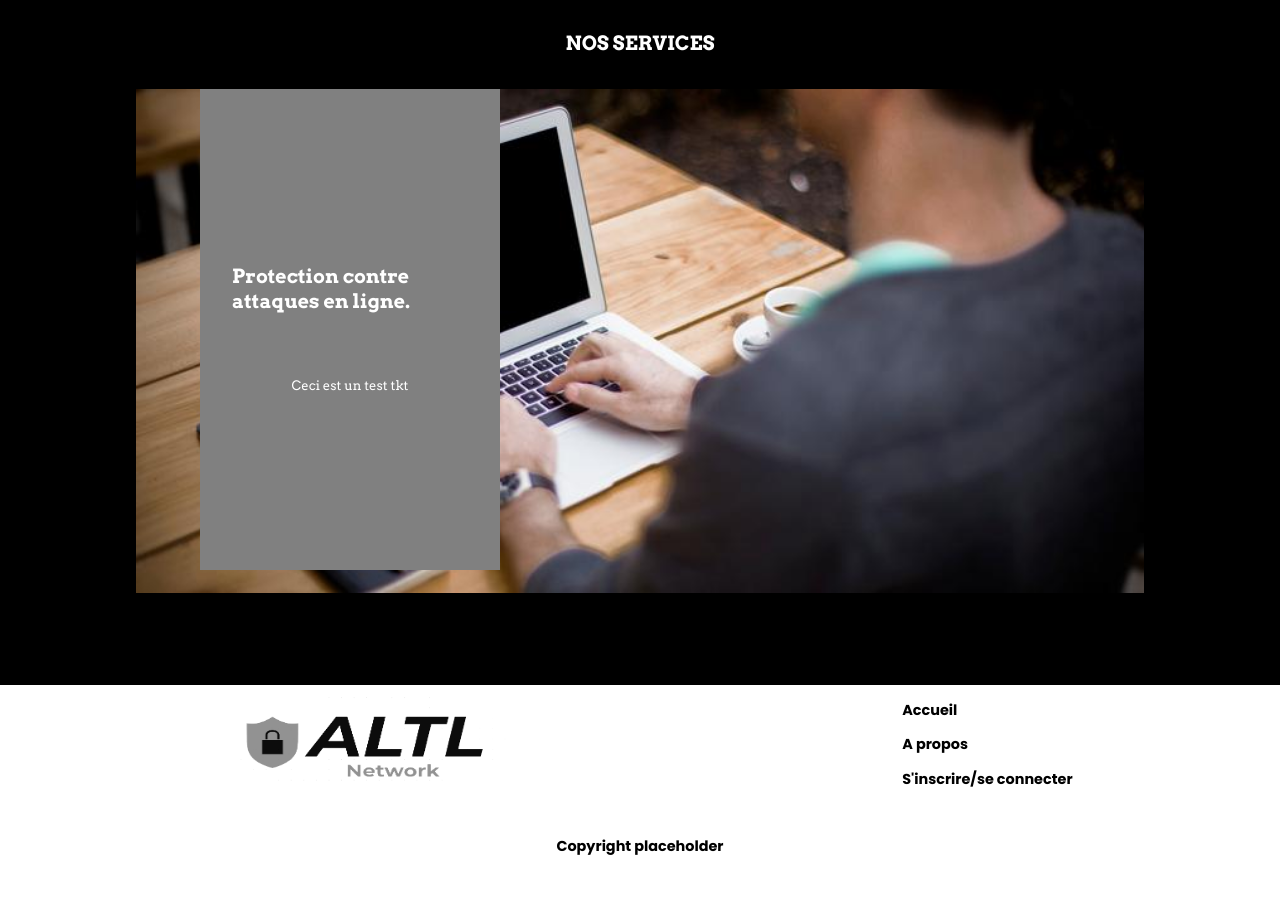
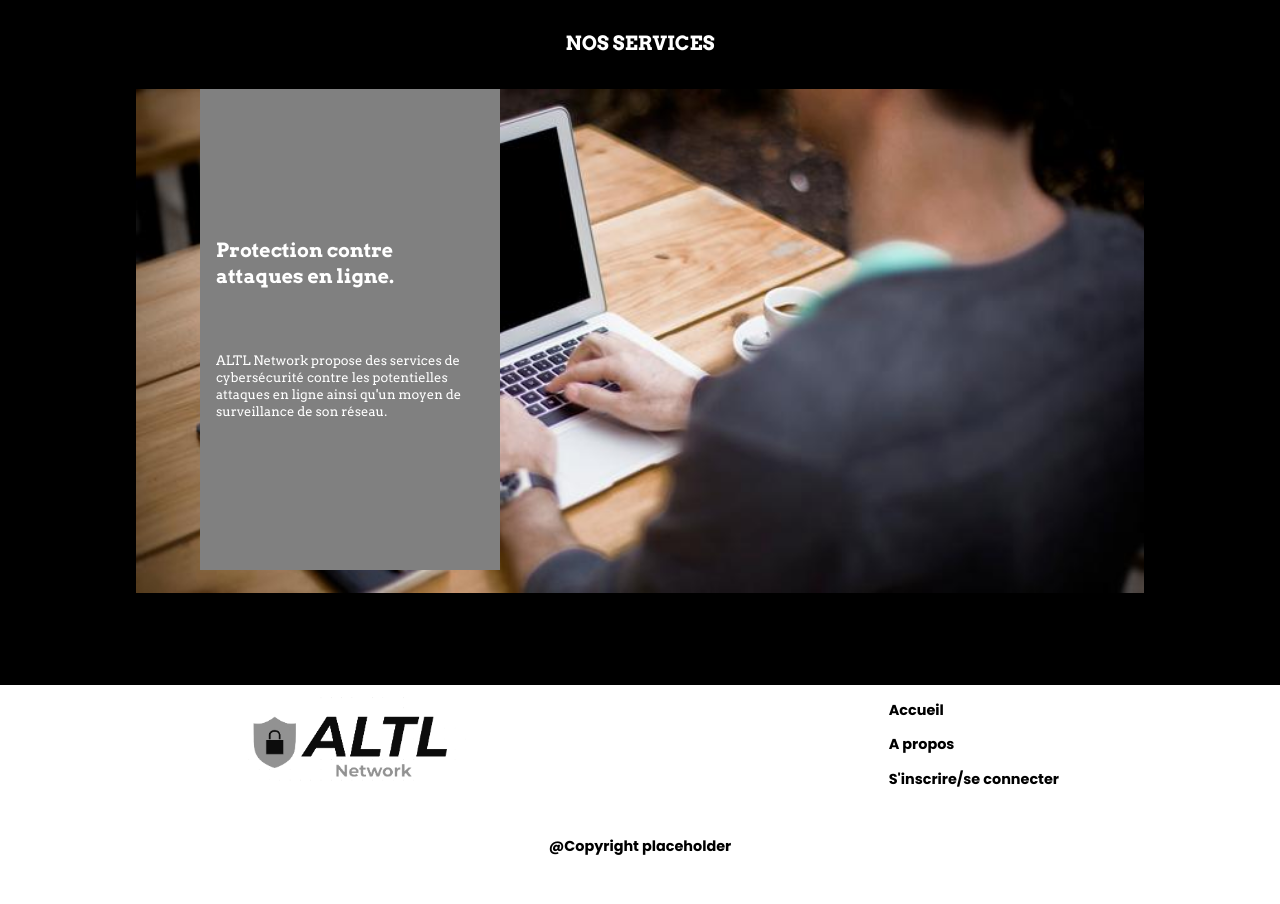
Before and after one commit to lucdormand/ALTL-NETWORK, a PHP site: page / in a window 1280 px wide. Shown: the part 1753-2657 px from the top of the page. Run offline with PHP 8.4, Linux system fonts and the light colour scheme; some libraries are stand-ins or nearby versions.

Commit message:
petite update :bug:

```diff
--- /dev/null
+++ b/asset/css/index.php
@@ -0,0 +1,2 @@
+<?php
+header('Location: ../../index.php');
--- a/asset/css/style.css
+++ b/asset/css/style.css
@@ -54,9 +54,7 @@
     font-size: 0.9rem;
     font-family: poppins;
 }
-footer .logo_img, footer .logo_img {
-    width: 300px;
-}
+
 header .logo_img, footer .logo_img {
     height: 100px;
     border-radius: 50%;
@@ -205,7 +203,7 @@
     display:flex;flex-flow: column;gap:2rem;justify-content: center;align-items: center;
     background: grey;
     width:300px;height:481.5px;
-    padding: 1rem;
+
 }
 #services .slide_item h2,p {
     padding:1rem;
--- /dev/null
+++ b/asset/flexslider/fonts/index.php
@@ -0,0 +1,2 @@
+<?php
+header('Location: ../../../index.php');
--- /dev/null
+++ b/asset/flexslider/images/index.php
@@ -0,0 +1,2 @@
+<?php
+header('Location: ../../../index.php');
--- /dev/null
+++ b/asset/flexslider/index.php
@@ -0,0 +1,2 @@
+<?php
+header('Location: ../../index.php');
--- /dev/null
+++ b/asset/img/bg/index.php
@@ -0,0 +1,2 @@
+<?php
+header('Location: ../../../index.php');
--- /dev/null
+++ b/asset/img/index.php
@@ -0,0 +1,2 @@
+<?php
+header('Location: ../../index.php');
--- /dev/null
+++ b/asset/index.php
@@ -0,0 +1,2 @@
+<?php
+header('Location: ../index.php');
--- /dev/null
+++ b/asset/js/index.php
@@ -0,0 +1,2 @@
+<?php
+header('Location: ../../index.php');
--- a/asset/js/main.js
+++ b/asset/js/main.js
@@ -1,7 +1,10 @@
 console.log('oui')
 $(window).on('load',function() {
     $('.flexslider').flexslider({
-        animation:"slide"
+        animation:"slide",
+        slideshow: true,
+        slideshowSpeed: 7000,
+        controlNav: false,
     });
 })
 
--- a/inc/footer.php
+++ b/inc/footer.php
@@ -23,7 +23,7 @@
             </li>
         </ul>
     </div>
-    <p class="copyrights">Copyright placeholder</p>
+    <p class="copyrights">@Copyright placeholder</p>
 </footer>
 
 <script src="https://unpkg.com/scrollreveal"></script>
--- /dev/null
+++ b/inc/index.php
@@ -0,0 +1,2 @@
+<?php
+header('Location: ../index.php');
--- a/index.php
+++ b/index.php
@@ -77,7 +77,7 @@
                     <li>
                         <div class="slide_item">
                             <h2>Protection contre attaques en ligne.</h2>
-                            <p>Ceci est un test tkt</p>
+                            <p> ALTL Network propose des services de cybersécurité contre les potentielles attaques en ligne ainsi qu'un moyen de surveillance de son réseau.</p>
                         </div>
                         <img src="asset/img/slider_1.jpg" />
                     </li>
--- a/login.php
+++ b/login.php
@@ -38,7 +38,7 @@
     }
 }
 ?>
-
+<link rel="stylesheet" href="asset/css/style.css">
 <section id="register_form">
     <div class="wrap2">
         <form action="" method="post" class="wrapform" novalidate>
--- a/register.php
+++ b/register.php
@@ -2,7 +2,7 @@
 session_start();
 require('inc/PDO.php');
 require('inc/fonctions.php');
-
+verifUserAlreadyConnected();
 $success=false;
 $errors = [];
 
```
